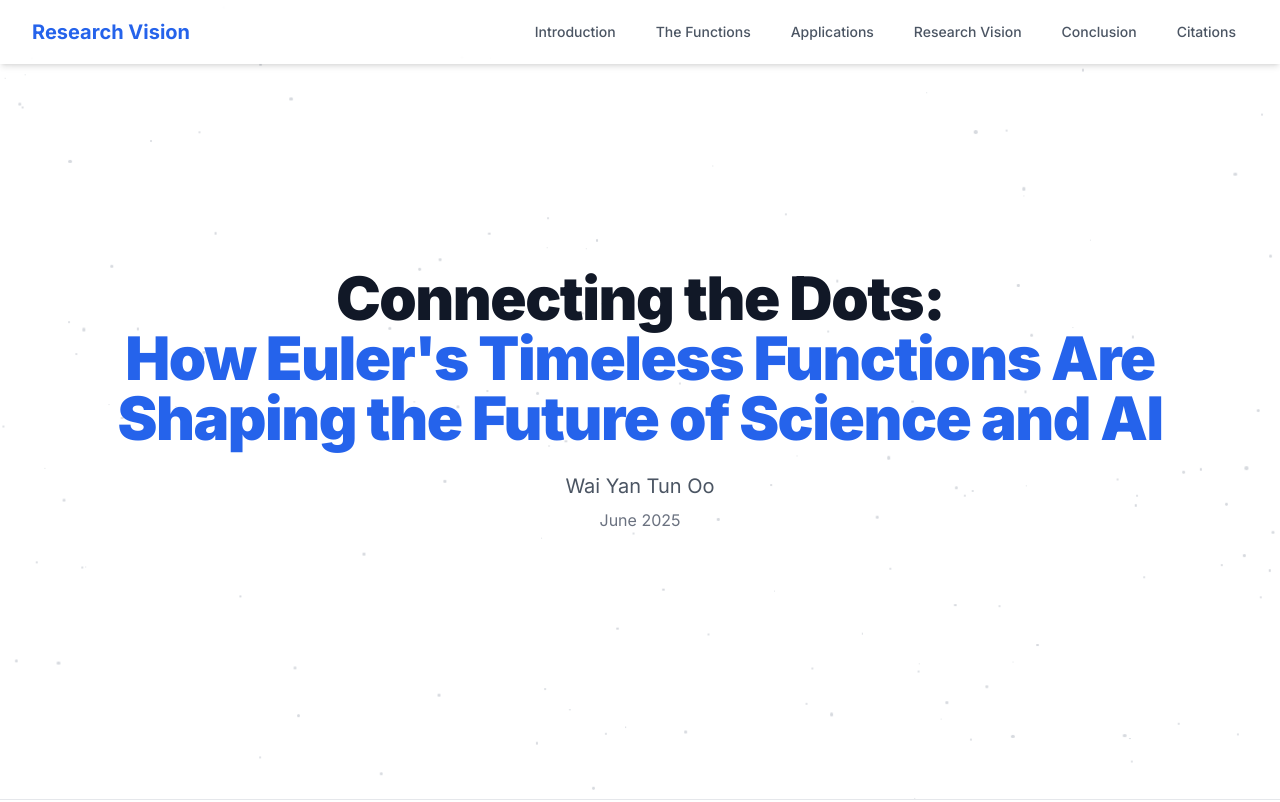
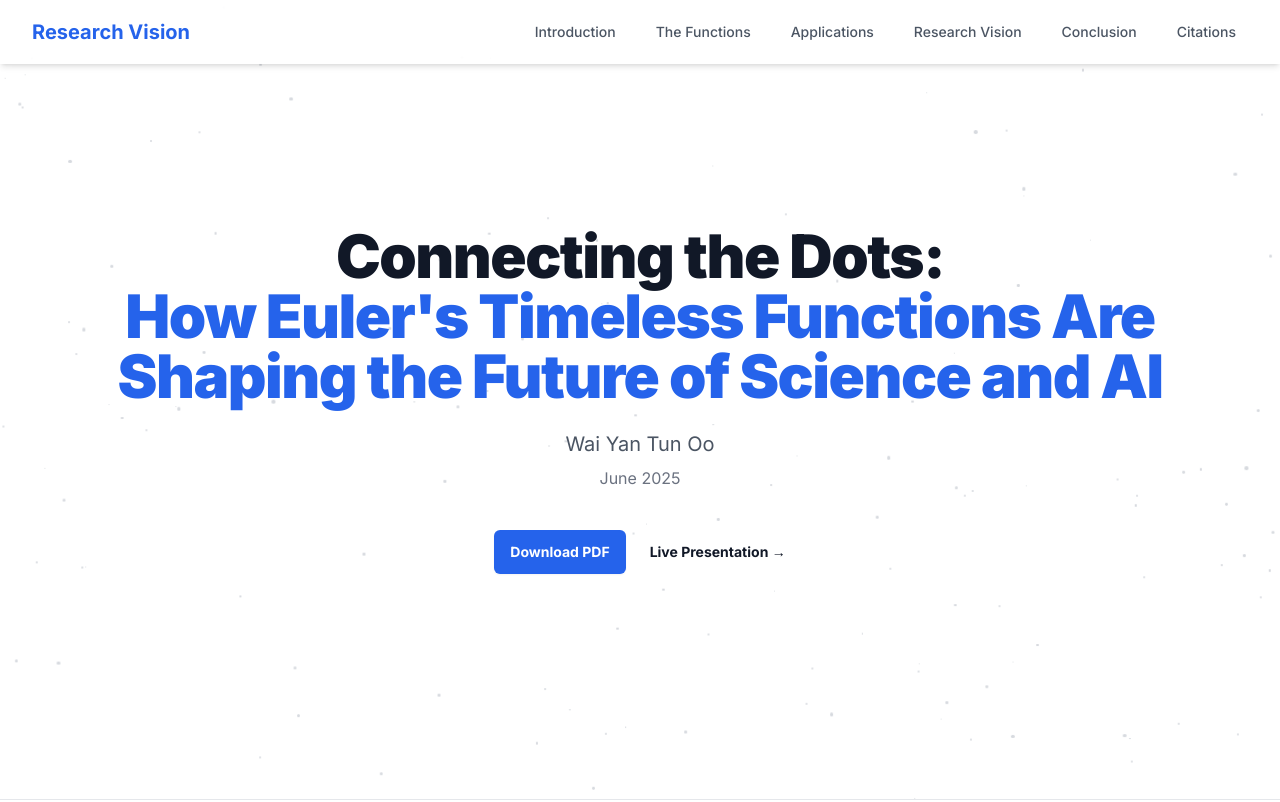
Before and after one commit to WaiYanTunOo/Research-Proposal-Presentation, a plain HTML site: page index.html in a window 1280 px wide. Shown: the top 802 px of the page. Drawn offline with nearby package versions, Linux system fonts and the light colour scheme.

Commit message:
Update index.html

```diff
--- a/index.html
+++ b/index.html
@@ -174,6 +174,12 @@
             </h1>
             <p class="mt-6 max-w-2xl mx-auto text-lg md:text-xl text-gray-600">Wai Yan Tun Oo</p>
             <p class="mt-2 text-md text-gray-500">June 2025</p>
+            <div class="mt-10 flex flex-col sm:flex-row items-center justify-center gap-6">
+                <a href="test.pdf" download class="rounded-md bg-blue-600 px-4 py-3 text-sm font-semibold text-white shadow-sm hover:bg-blue-500 focus-visible:outline focus-visible:outline-2 focus-visible:outline-offset-2 focus-visible:outline-blue-600 transition-transform hover:scale-105">Download PDF</a>
+                <a href="https://waiyantunoo.github.io/Research-Proposal-Presentation/" target="_blank" rel="noopener noreferrer" class="group text-sm font-semibold leading-6 text-gray-900 transition-colors hover:text-blue-600">
+                    Live Presentation <span aria-hidden="true" class="inline-block transition-transform group-hover:translate-x-1">→</span>
+                </a>
+            </div>
         </div>
     </section>
 
```
